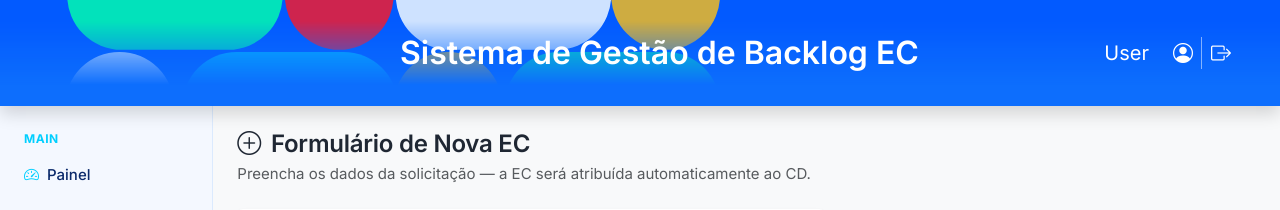
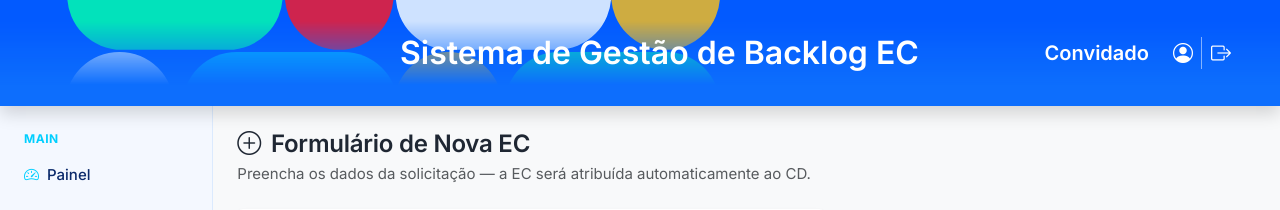
Before and after one commit to Noro18/EC-Backlog, a Django app: page /backlog/new_ec/ in a window 1280 px wide. Shown: the top 210 px of the page. Run offline with Django 5.2, Linux system fonts and the light colour scheme; tables that the repository leaves empty hold one stand-in row (values such as "Sample post"); some libraries are stand-ins or nearby versions.

Commit message:
feat(navbar): display user role and username in the navbar for authenticated users

```diff
--- a/templates/components/navbar.html
+++ b/templates/components/navbar.html
@@ -5,7 +5,11 @@
 
         <div class="nav-item text-nowrap d-flex align-items-center gap-2">
 
-            <span class="text-white fw-semiboldf fs-5 me-3">User</span>
+            {% if user.is_authenticated %}
+            <span class="text-white fw-semibold fs-5 me-3">{{ user.get_role_display }} · {{ user.username }}</span>
+            {% else %}
+            <span class="text-white fw-semibold fs-5 me-3">Convidado</span>
+            {% endif %}
 
             <a href="#" class="text-white text-decoration-none d-flex align-items-center" title="perfil">
                 <i class="bi bi-person-circle text-white fs-5"></i>
```
